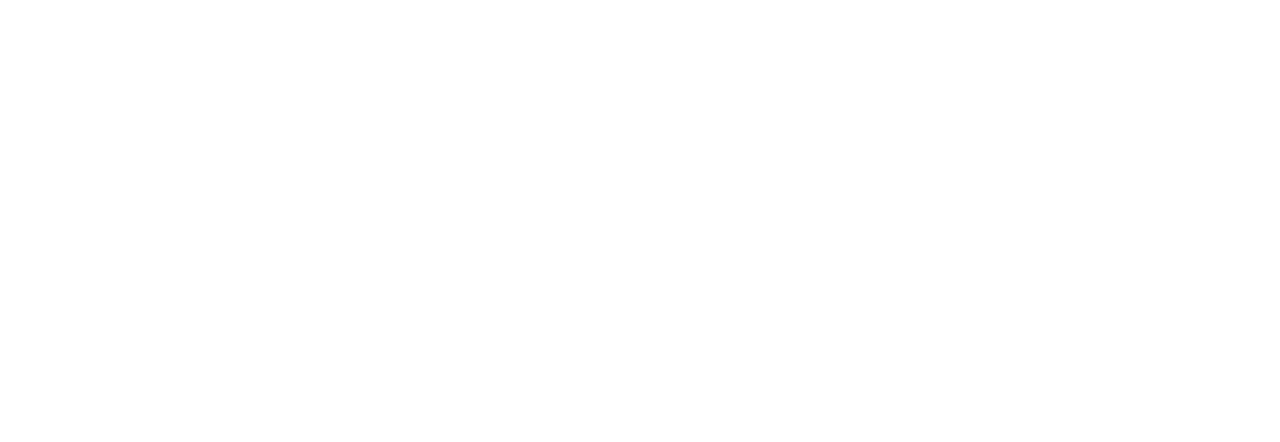
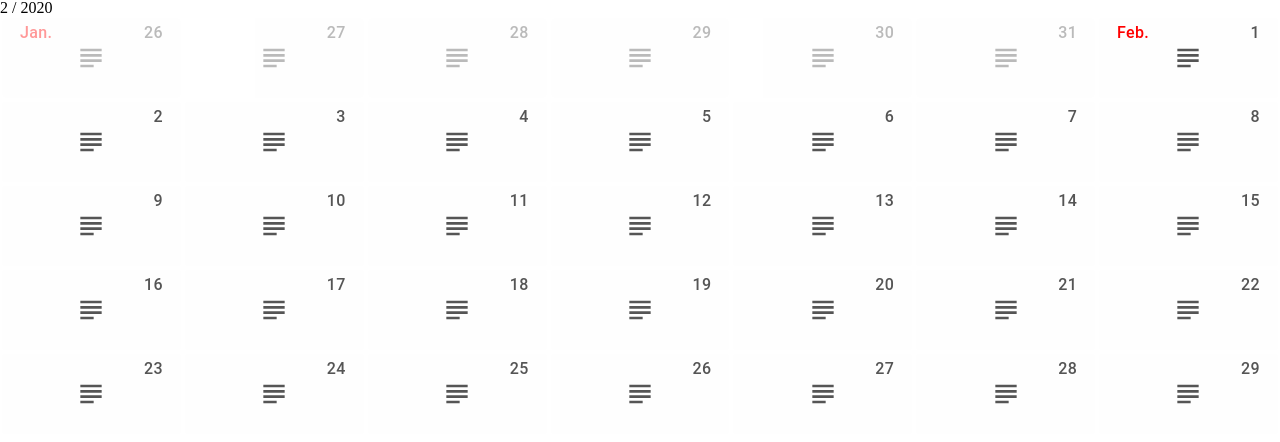
Before and after one commit to kifr/diary, a React (Create React App) app: page / in a window 1280 px wide. Shown: the top 442 px of the page. Built offline with nearby package versions, Linux system fonts and the light colour scheme.

Commit message:
カレンダー内の日付を実装

```diff
--- a/package.json
+++ b/package.json
@@ -3,6 +3,8 @@
   "version": "0.1.0",
   "private": true,
   "dependencies": {
+    "@material-ui/core": "^4.9.5",
+    "@material-ui/icons": "^4.9.1",
     "@testing-library/jest-dom": "^4.2.4",
     "@testing-library/react": "^9.3.2",
     "@testing-library/user-event": "^7.1.2",
@@ -10,6 +12,7 @@
     "@types/node": "^12.0.0",
     "@types/react": "^16.9.0",
     "@types/react-dom": "^16.9.0",
+    "@types/styled-components": "^5.0.1",
     "material-ui": "^0.20.2",
     "react": "^16.13.0",
     "react-dom": "^16.13.0",
--- a/src/App.tsx
+++ b/src/App.tsx
@@ -1,10 +1,21 @@
+// modules
 import React from 'react';
+import { createGlobalStyle } from 'styled-components';
+
+// component
+import { Top } from './components/pages/top';
 
 const App = () => {
   return (
-    <div className="App">
-    </div>
+    <section className="App">
+      <ResetCSS />
+      <Top />
+    </section>
   );
-}
+};
+
+const ResetCSS = createGlobalStyle`
+  html,body,div,span,applet,object,iframe,h1,h2,h3,h4,h5,h6,p,blockquote,pre,a,abbr,acronym,address,big,cite,code,del,dfn,rem,img,ins,kbd,q,s,samp,small,strike,strong,sub,sup,tt,var,b,u,i,center,dl,dt,dd,ol,ul,li,fieldset,form,label,legend,table,caption,tbody,tfoot,thead,tr,th,td,article,aside,canvas,details,embed,figure,figcaption,footer,header,hgroup,menu,nav,output,ruby,section,summary,time,mark,audio,video{margin:0;padding:0;border:0;font:inherit;font-size:16px;vertical-align:baseline}html{line-height:1}ol,ul{list-style:none}table{border-collapse:collapse;border-spacing:0}caption,th,td{text-align:left;font-weight:normal;vertical-align:middle}q,blockquote{quotes:none}q:before,q:after,blockquote:before,blockquote:after{content:"";content:none}a img{border:none}article,aside,details,figcaption,figure,footer,header,hgroup,main,menu,nav,section,summary{display:block}
+`;
 
 export default App;
--- /dev/null
+++ b/src/components/atoms/day.tsx
@@ -0,0 +1,80 @@
+// modules
+import React from 'react';
+import styled from 'styled-components';
+import Button from '@material-ui/core/Button';
+import AddIcon from '@material-ui/icons/Add';
+import SubjectIcon from '@material-ui/icons/Subject';
+
+interface DayProps {
+  month: string;
+  date: number;
+  isFirstDate: boolean;
+  isCrrMonth: boolean;
+  title: string;
+  body: string;
+}
+
+export const Day: React.FC<DayProps> = props => {
+  return (
+    <StyledLi isCrrMonth={props.isCrrMonth}>
+      <StyledButton title={props.title}>
+        {props.isFirstDate &&
+          <StyledMonth>{props.month}</StyledMonth>
+        }
+        <StyledDate>{props.date}</StyledDate>
+        {props.title ?
+          <StyledSubjectIcon className="dayIcon" /> :
+          <StyledAddIcon className="dayIcon" />
+        }
+      </StyledButton>
+    </StyledLi>
+  );
+};
+
+const StyledLi = styled.li<{ isCrrMonth: boolean; }>`
+  width: calc(100% / 7);
+  position: relative;
+  padding: 2px;
+  box-sizing: border-box;
+  opacity: ${props => props.isCrrMonth ? 1 : .4};
+`;
+
+const StyledButton = styled(Button) <{ title: string; }>`
+  && {
+    background-color: ${props => props.title ? '#fefefe' : '#ddd'};
+    border-radius: 3px;
+    width: 100%;
+    height: 80px;
+  }
+`;
+
+const StyledMonth = styled.span`
+  position: absolute;
+  top: 1%;
+  left: 10%;
+  font-size: 1rem;
+  color: red;
+  text-transform: initial;
+`;
+
+const StyledDate = styled.span`
+  position: absolute;
+  top: 1%;
+  right: 10%;
+  font-size: 1rem;
+  color: #555;
+`;
+
+const StyledSubjectIcon = styled(SubjectIcon)`
+  && {
+    color: #555;
+    font-size: 2rem;
+  }
+`;
+
+const StyledAddIcon = styled(AddIcon)`
+  && {
+    color: #555;
+    font-size: 2rem;
+  }
+`;
--- /dev/null
+++ b/src/components/molecules/days.tsx
@@ -0,0 +1,116 @@
+// modules
+import React from 'react';
+import styled from 'styled-components';
+
+// component
+import { Day } from '../atoms/day';
+
+interface dayType {
+  month: string;
+  date: number;
+  isFirstDate: boolean
+  isCrrMonth: boolean;
+  title: string;
+  body: string;
+}
+
+enum Month {
+  'Jan.',
+  'Feb.',
+  'Mar.',
+  'Apr.',
+  'May.',
+  'Jun.',
+  'Jul.',
+  'Aug.',
+  'Sep.',
+  'Oct.',
+  'Nov.',
+  'Dec.'
+}
+
+export const Days = () => {
+  const dt = new Date();
+  const year = dt.getFullYear();
+  const month = dt.getMonth() - 1;
+  const dates = (new Date(year, month + 1, 0)).getDate();
+  const startDay = (new Date(year, month).getDay());
+
+  const createDayObj = (RequestMonth: number, RequestDate: number): dayType => {
+
+    // TODO: implement fetch functions;
+
+    // TODO: enumの範疇を超えた場合にundefinedになる問題を解決
+    let tarMonth: number;
+    if (Month[RequestMonth] === undefined && RequestMonth === -1) tarMonth = 11;
+    else if (Month[RequestMonth] === undefined && RequestMonth === 1) tarMonth = 1;
+    else tarMonth = RequestMonth;
+
+    const day = {
+      month: Month[tarMonth],
+      date: RequestDate,
+      isFirstDate: RequestDate === 1 ? true : false,
+      isCrrMonth: RequestMonth === month ? true : false,
+      title: 'aaaa', // fetch via API
+      body: 'bbbb' // fetch via API
+    }
+
+    return day;
+  }
+
+  const calendar: dayType[] = [];
+  let index = 0;
+
+  // prev month
+  const prevMonthDates = (new Date(year, month, 0).getDate());
+  const prevMonthStartDate = prevMonthDates - (startDay - 1);
+  for (let i = 0; i < startDay; i++) {
+    calendar[index] = createDayObj(month - 1, prevMonthStartDate + i);
+    index++;
+  }
+
+  // crr month
+  for (let i = 1; i <= dates; i++) {
+    calendar[index] = createDayObj(month, i);
+    index++;
+  }
+
+  // next month
+  let crrMonthWeeks = Math.ceil((startDay + dates) / 7);
+  let restDays = crrMonthWeeks * 7 - calendar.length;
+  for (let i = 1; i <= restDays; i++) {
+    calendar[index] = createDayObj(month + 1, i);
+    index++;
+  }
+
+  console.log('カレンダー作成が実行されました。');
+
+
+  return (
+    <>
+      {month + 1} / {year}
+      <StyledUl>
+        {
+          calendar.map((day, i) => {
+            if (i === 0) day.isFirstDate = true;
+            return (
+              <Day key={i}
+                month={day.month}
+                date={day.date}
+                isFirstDate={day.isFirstDate}
+                isCrrMonth={day.isCrrMonth}
+                title={day.title}
+                body={day.body}
+              />
+            )
+          })
+        }
+      </StyledUl>
+    </>
+  );
+};
+
+const StyledUl = styled.ul`
+  display: flex;
+  flex-wrap: wrap;
+`;
--- /dev/null
+++ b/src/components/organisms/calendar.tsx
@@ -0,0 +1,13 @@
+// modules
+import React from 'react';
+
+// component
+import { Days } from '../molecules/days'
+
+export const Calendar: React.FC = () => {
+  return (
+    <>
+      <Days />
+    </>
+  );
+};
--- /dev/null
+++ b/src/components/pages/top.tsx
@@ -0,0 +1,13 @@
+// modules
+import React from 'react';
+
+// component
+import { Calendar } from '../organisms/calendar';
+
+export const Top = () => {
+  return (
+    <>
+      <Calendar />
+    </>
+  );
+};
```
Also changed, not shown: 1 other file (tests, documents, lock files or other folders).
